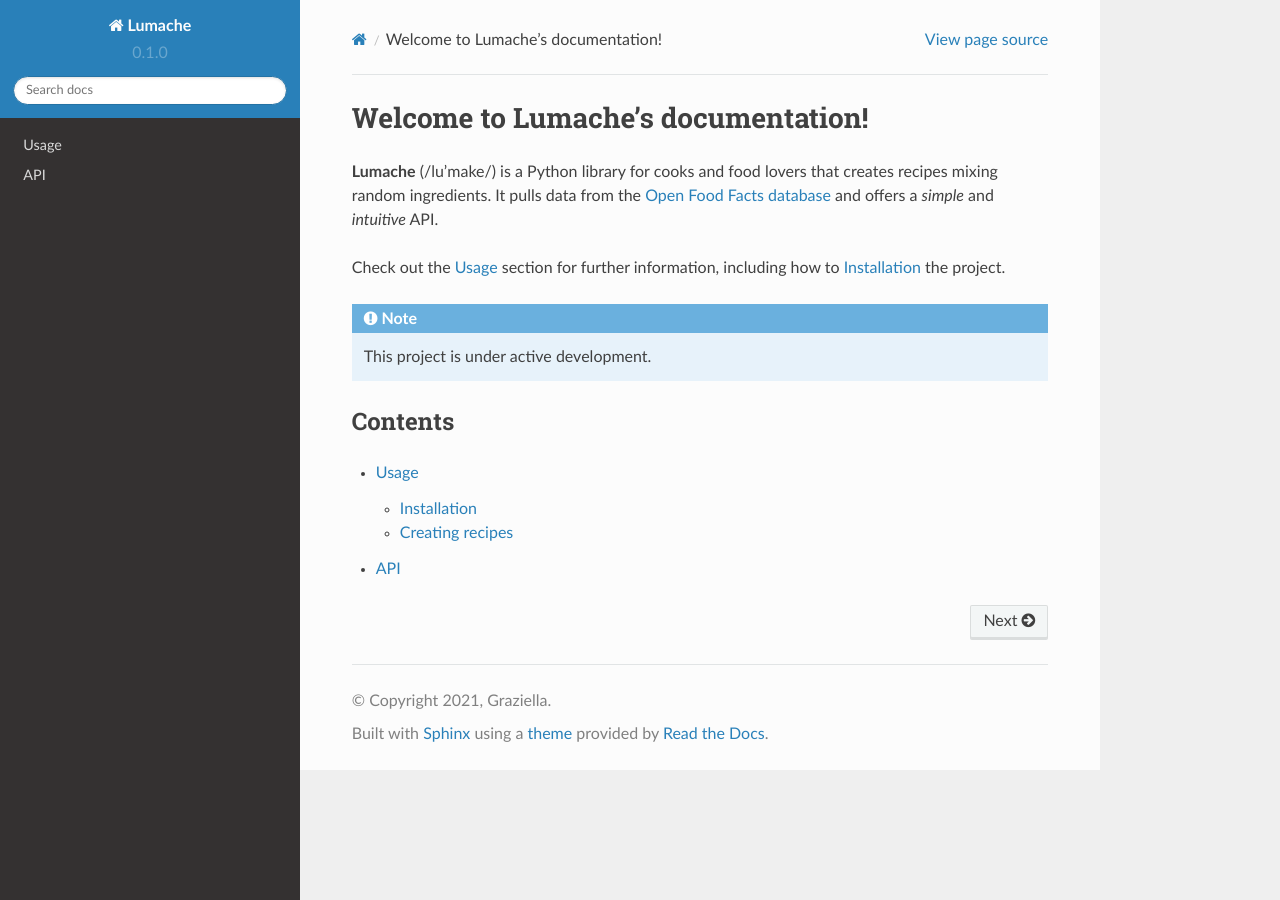
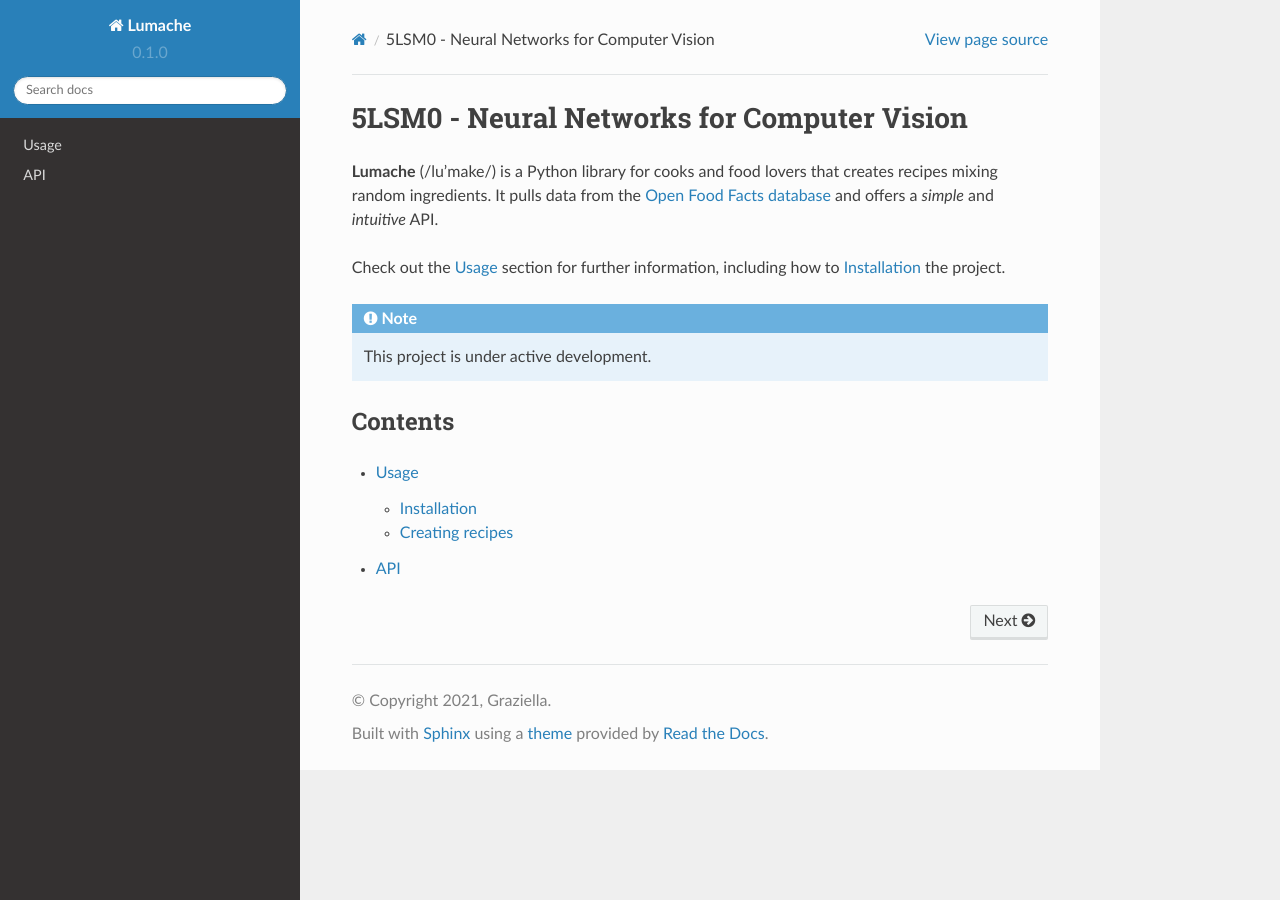
Before and after one commit to 5LSM0/5lsm0, a Sphinx documentation site: the page built from docs/source/index.rst, in a window 1280 px wide. Built offline with Sphinx 7.4.7 and the Read the Docs theme 2.0.0, drawn with Linux system fonts in a browser that asks for light colours.

Commit message:
Update index.rst

```diff
--- a/docs/source/index.rst
+++ b/docs/source/index.rst
@@ -1,4 +1,4 @@
-Welcome to Lumache's documentation!
+5LSM0 - Neural Networks for Computer Vision
 ===================================
 
 **Lumache** (/lu'make/) is a Python library for cooks and food lovers
```
